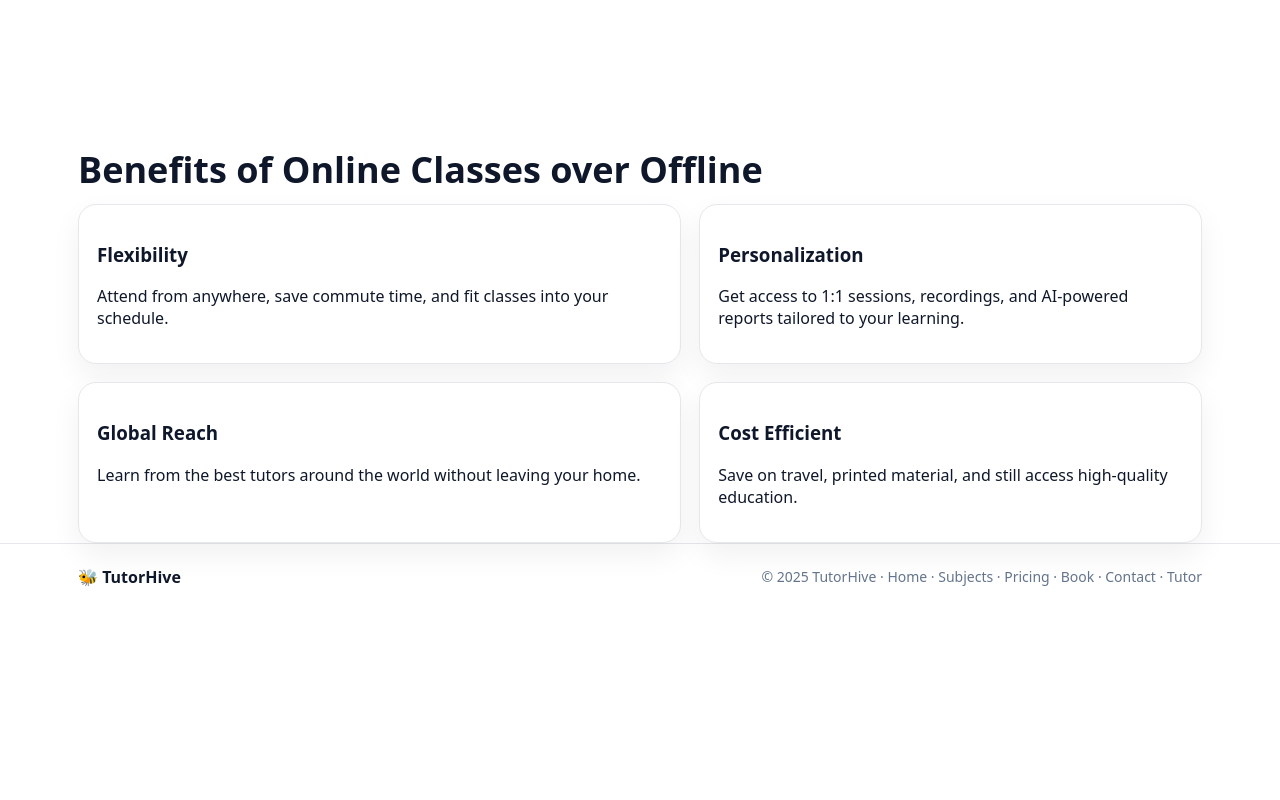
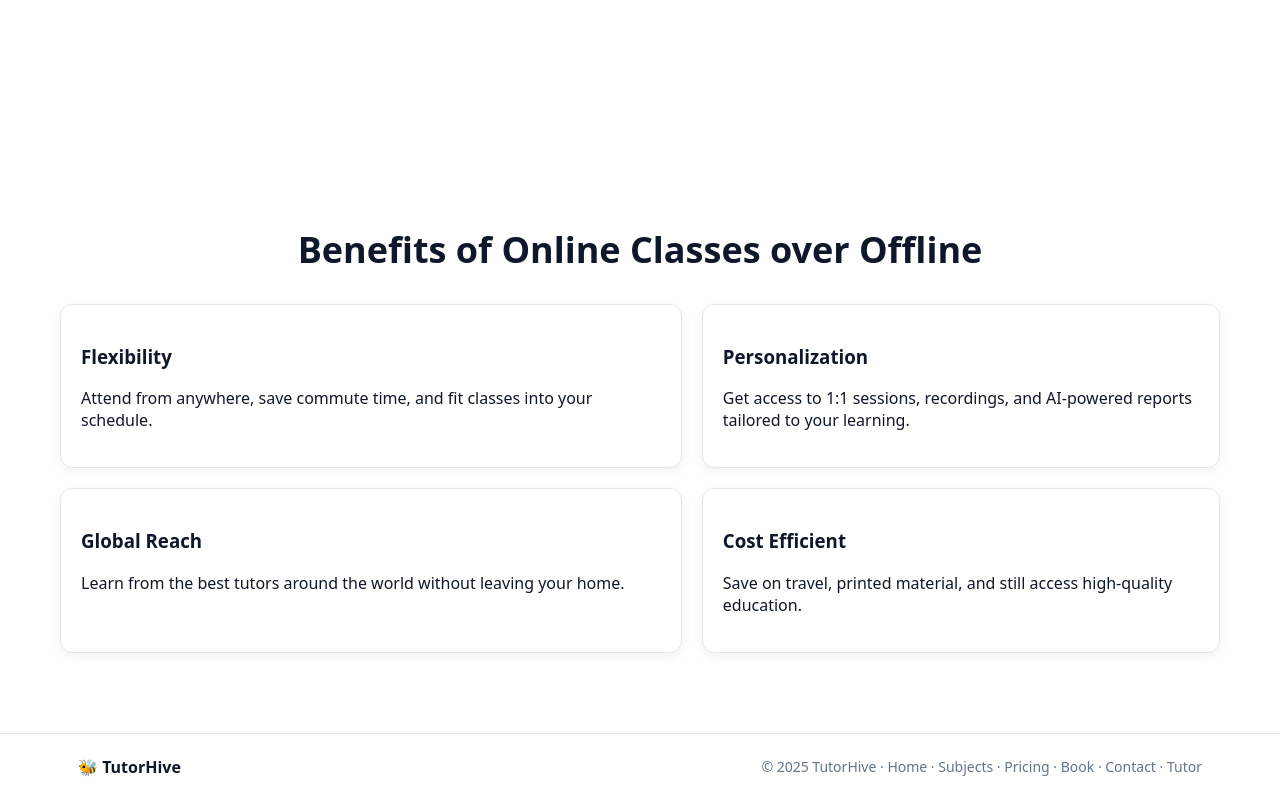
Before and after one commit to vishwajeet3019-hue/tutorhive, a plain HTML site: page index.html in a window 1280 px wide. Shown: the part 1670-2470 px from the top of the page. Before the commit the page ends 2280 px from the top, so only its background shows below. Drawn offline with Linux system fonts and the light colour scheme.

Commit message:
style: improve benefits section spacing and design

```diff
--- a/mobile-fixes.css
+++ b/mobile-fixes.css
@@ -34,3 +34,31 @@
   .grid { display:block !important; }
   .grid > * { width:100% !important; margin-bottom:16px !important; }
 }
+
+/* Benefits section styling */
+#benefits {
+  margin: 60px auto;           /* more breathing room */
+  padding: 20px 0;
+}
+
+#benefits .h2 {
+  text-align: center;
+  margin-bottom: 30px;
+}
+
+#benefits .grid {
+  gap: 20px;                   /* space between cards */
+}
+
+#benefits .card {
+  background: #fff;
+  border-radius: 12px;
+  box-shadow: 0 4px 12px rgba(0,0,0,0.05);
+  padding: 20px;
+  transition: transform 0.2s ease, box-shadow 0.2s ease;
+}
+
+#benefits .card:hover {
+  transform: translateY(-6px);
+  box-shadow: 0 8px 20px rgba(0,0,0,0.1);
+}
```
